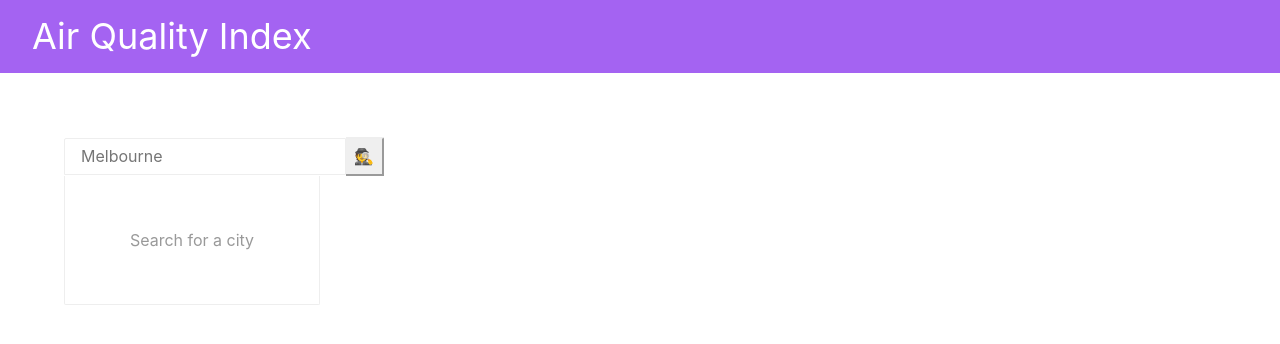
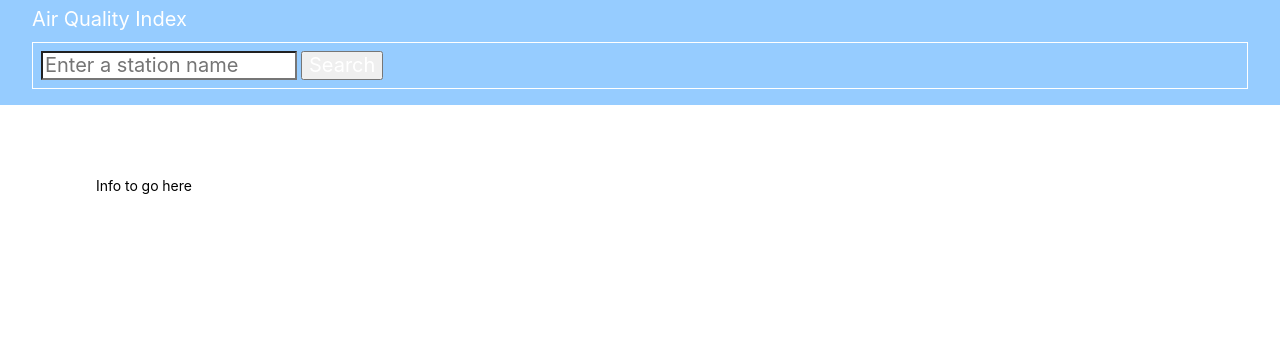
Before and after one commit to troydaniels/air-quality-index-ui, a React app: page / in a window 1280 px wide. Shown: the top 344 px of the page. Built offline with nearby package versions, Linux system fonts and the light colour scheme.

Commit message:
Adds logic for error handling, and basic error message styling

```diff
--- a/config/env.js
+++ b/config/env.js
@@ -88,5 +88,5 @@ function getClientEnvironment(publicUrl) {
 
   return { raw, stringified };
 }
-console.log(getClientEnvironment());
+
 module.exports = getClientEnvironment;
--- a/package.json
+++ b/package.json
@@ -9,6 +9,7 @@
     "dotenv-expand": "5.1.0",
     "fs-extra": "7.0.1",
     "is-wsl": "^1.1.0",
+    "leaflet": "^1.7.1",
     "prop-types": "^15.7.2",
     "ramda": "^0.26.1",
     "react": "^16.9.0",
@@ -27,6 +28,7 @@
     "babel-eslint": "10.0.3",
     "babel-jest": "^24.9.0",
     "babel-loader": "8.0.6",
+    "babel-plugin-import": "^1.13.0",
     "babel-plugin-named-asset-import": "^0.3.4",
     "babel-preset-react-app": "^9.0.2",
     "case-sensitive-paths-webpack-plugin": "2.2.0",
--- a/src/api/apiServices.js
+++ b/src/api/apiServices.js
@@ -8,8 +8,8 @@ const apiServices = {
     const url = `search/?keyword=${search}&token=${AQI_API_TOKEN}`;
     return httpClientAQI.get(url);
   },
-  getCityStationFeed: (name) => {
-    const url = `feed/${name}/?token=${AQI_API_TOKEN}`;
+  getStationFeedByUID: (uid) => {
+    const url = `feed/@${uid}/?token=${AQI_API_TOKEN}`;
     return httpClientAQI.get(url);
   },
 };
--- a/src/components/AirQualityApp/index.jsx
+++ b/src/components/AirQualityApp/index.jsx
@@ -1,97 +1,35 @@
 /* eslint-disable */
 import React from 'react';
-import * as R from 'ramda';
 import { useAppState } from '../../state';
-import apiServices from '../../api/apiServices';
+import Header from '../Header';
+import StationsList from '../StationsList';
 import 'tachyons';
 
 const AirQualityApp = () => {
-  const {
-    feed,
-    search,
-    setFeed,
-    setSearch,
-    searchData,
-    setSearchData,
-  } = useAppState();
+  const { selection } = useAppState();
+
   return (
-    <div className="flex flex-column">
-      <header className="f2 pv3 ph4 bg-light-purple white flex-grow-0 flex-shrink-0">
-        Air Quality Index
-      </header>
-      <div className="pa5 flex-grow-1 flex-shrink-0 flex items-start">
-        <div>
-          <form
-            className="flex"
-            onSubmit={(event) => {
-              event.preventDefault();
-              apiServices
-                .getSearchByName(search)
-                .then(R.prop('data'))
-                .then(R.prop('data'))
-                .then(setSearchData);
-            }}
-          >
-            <div className="w5 flex items-center">
-              <input
-                type="text"
-                value={search}
-                placeholder="Melbourne"
-                onChange={R.compose(
-                  setSearch,
-                  R.prop('value'),
-                  R.prop('target')
-                )}
-                className="br1 br--top br--left ba b--light-gray ph3 pv2 flex-grow-1 flex-shrink-1"
-              />
-              <button
-                type="submit"
-                className="br1 bl-0 br--top br--right b--light-gray white pa2 right-0 flex-grow-0 flex-shrink-0"
-              >
-                <span role="img" aria-label="search">
-                  🕵️
-                </span>
-              </button>
-            </div>
-          </form>
-          <div className="br1 br--bottom flex flex-column w5 bb bl br b--light-gray border-box">
-            {searchData ? (
-              <div className="pv2">
-                {searchData.map(({ station: { name } }) => (
-                  <button
-                    className="pv2 ph3 flex-grow-0 flex-shrink-0 b-white ba-0 b--white tl w-100 border-box"
-                    onClick={() =>
-                      apiServices
-                        .getCityStationFeed(name)
-                        .then(R.prop('data'))
-                        .then(R.prop('data'))
-                        .then(setFeed)
-                    }
-                  >
-                    {name}
-                  </button>
-                ))}
-              </div>
-            ) : (
-              <div className="ph3 pv2 silver h4 flex items-center justify-center">
-                Search for a city
-              </div>
-            )}
+    <div className="flex flex-column flex-grow">
+      <Header />
+      <div className="pa3 flex-grow-1 flex-shrink-0 flex items-start">
+        <>
+          <div className="flex flex-column w5">
+            <StationsList />
           </div>
-        </div>
-        {feed && (
+        </>
+        {selection && (
           <div className="ba b--light-gray br1 ml5" style={{ width: 512 }}>
             <div className="pv2 ph3 flex justify-between">
-              {feed.city.name}
+              {selection.city.name}
               <div>
-                ({feed.city.geo[0]}, {feed.city.geo[1]})
+                ({selection.city.geo[0]}, {selection.city.geo[1]})
               </div>
             </div>
             <div className="h4 pv2 ph3 flex justify-center items-center f1">
-              {feed.aqi}
+              {selection.aqi}
             </div>
             <div className="f7 pv2">
-              {feed.attributions.map(({ url, name }) => (
+              {selection.attributions.map(({ url, name }) => (
                 <div className="flex justify-between pv1 ph3">
                   <div>{name}</div>
                   <div className="blue pl3">{url}</div>
--- /dev/null
+++ b/src/components/ErrorMessage/enhancedMessage.js
@@ -0,0 +1,18 @@
+// This function is used to provide error messages to the user that are
+// different than the error messages provided by AQI APIs
+
+const enhancedMessage = (message) => {
+  switch (message) {
+    case 'Unknown station':
+    case 'Unknown city':
+      return 'The Air Quality station you have selected is unknown. Please try a different selection.';
+    case 'Invalid key':
+      return 'Invalid credentials supplied to API. Please check your API key and try again.';
+    case 'Over quota':
+      return 'You have made too many API requests in a short time. Please try again later';
+    default:
+      return message;
+  }
+};
+
+export default enhancedMessage;
--- /dev/null
+++ b/src/components/ErrorMessage/index.jsx
@@ -0,0 +1,27 @@
+import React, { useEffect } from 'react';
+import { useAppState } from '../../state';
+import enhancedMessage from './enhancedMessage';
+
+const ERROR_DURATION = 3000; // In ms
+
+const ErrorMessage = () => {
+  const { error, setError } = useAppState();
+
+  useEffect(() => {
+    if (error) {
+      setTimeout(() => {
+        setError(null);
+      }, ERROR_DURATION);
+    }
+  }, [error]);
+
+  return error ? (
+    <div className="w-100 absolute flex flex-row justify-center f6">
+      <div className="ph1 br2 ba b--solid b--gray bg-white gray">
+        {enhancedMessage(error)}
+      </div>
+    </div>
+  ) : null;
+};
+
+export default ErrorMessage;
--- /dev/null
+++ b/src/components/Header/index.jsx
@@ -0,0 +1,17 @@
+import React from 'react';
+import SearchBar from '../SearchBar';
+import ErrorMessage from '../ErrorMessage';
+
+const Header = () => {
+  return (
+    <div className="flex flex-column f4 pt1 pb3 ph4 bg-light-blue white">
+      <div className="flex flex-row">
+        <div className="mb2">Air Quality Index</div>
+        <ErrorMessage />
+      </div>
+      <SearchBar />
+    </div>
+  );
+};
+
+export default Header;
--- /dev/null
+++ b/src/components/SearchBar/index.jsx
@@ -0,0 +1,48 @@
+import React from 'react';
+import * as R from 'ramda';
+import { useAppState } from '../../state';
+import apiServices from '../../api/apiServices';
+
+const ERROR_FETCHING_SEARCH =
+  'There was an error performing this search. Please check your network connection and try again.';
+
+const SearchBar = () => {
+  const {
+    setError,
+    searchTerm,
+    setSearchTerm,
+    setSearchResults,
+  } = useAppState();
+
+  return (
+    <form
+      className="flex flex-row ba b--solid pa2"
+      onSubmit={(event) => {
+        event.preventDefault();
+        apiServices
+          .getSearchByName(searchTerm)
+          // Despite the API documentation, it seems the error message is returned as the `data` value
+          .then(R.compose(R.pickAll(['status', 'data']), R.prop('data')))
+          .then(
+            R.ifElse(
+              R.propEq('status', 'error'),
+              R.compose(setError, R.prop('data')),
+              R.compose(setSearchResults, R.prop('data'))
+            )
+          )
+          .catch(() => setError(ERROR_FETCHING_SEARCH));
+      }}
+    >
+      <input
+        type="text"
+        value={searchTerm}
+        placeholder="Enter a station name"
+        onChange={R.compose(setSearchTerm, R.prop('value'), R.prop('target'))}
+        className="w5 mr1"
+      />
+      <button type="submit">Search</button>
+    </form>
+  );
+};
+
+export default SearchBar;
--- /dev/null
+++ b/src/components/StationsList/index.jsx
@@ -0,0 +1,43 @@
+import React from 'react';
+import * as R from 'ramda';
+import { useAppState } from '../../state';
+import apiServices from '../../api/apiServices';
+
+const ERROR_FETCHING_FEED =
+  'There was an error retrieving the Air Quality feed from this station. Please check your network connection and try again.';
+
+const StationsList = () => {
+  const { setError, searchResults, setSelection } = useAppState();
+
+  return searchResults ? (
+    <>
+      {searchResults.map(({ uid, station: { name } }) => (
+        <button
+          className="pv2 ph3 mb1 flex-grow-0 flex-shrink-0 ba b--solid b--light-gray tl w-100 border-box"
+          onClick={() =>
+            apiServices
+              .getStationFeedByUID(uid)
+              .then(R.compose(R.pickAll(['status', 'data']), R.prop('data')))
+              .then(
+                R.ifElse(
+                  R.propEq('status', 'error'),
+                  R.compose(setError, R.prop('data')),
+                  R.compose(setSelection, R.prop('data'))
+                )
+              )
+              .catch(() => setError(ERROR_FETCHING_FEED))
+          }
+          type="button"
+        >
+          {name}
+        </button>
+      ))}
+    </>
+  ) : (
+    <div className="ph3 pv2 black h4 flex items-center justify-center">
+      Info to go here
+    </div>
+  );
+};
+
+export default StationsList;
--- a/src/state/index.jsx
+++ b/src/state/index.jsx
@@ -5,21 +5,25 @@ import * as R from 'ramda';
 export const StateContext = createContext(null);
 
 const AppStateProvider = ({
-  feed,
-  search,
-  setFeed,
-  setSearch,
-  searchData,
-  setSearchData,
+  error,
+  setError,
+  selection,
+  searchTerm,
+  setSelection,
+  searchResults,
+  setSearchTerm,
+  setSearchResults,
   children,
 }) => {
   const contextValue = {
-    feed,
-    search,
-    setFeed,
-    setSearch,
-    searchData,
-    setSearchData,
+    error,
+    setError,
+    selection,
+    searchTerm,
+    setSelection,
+    searchResults,
+    setSearchTerm,
+    setSearchResults,
   };
 
   return (
@@ -55,7 +59,8 @@ const withState = (name, setName, initialState) => (Component) => {
 };
 
 export default R.compose(
-  withState('feed', 'setFeed', null),
-  withState('search', 'setSearch', ''),
-  withState('searchData', 'setSearchData', null)
+  withState('error', 'setError', null),
+  withState('selection', 'setSelection', null),
+  withState('searchResults', 'setSearchResults', null),
+  withState('searchTerm', 'setSearchTerm', '')
 )(AppStateProvider);
```
Also changed, not shown: 1 other file (tests, documents, lock files or other folders).
